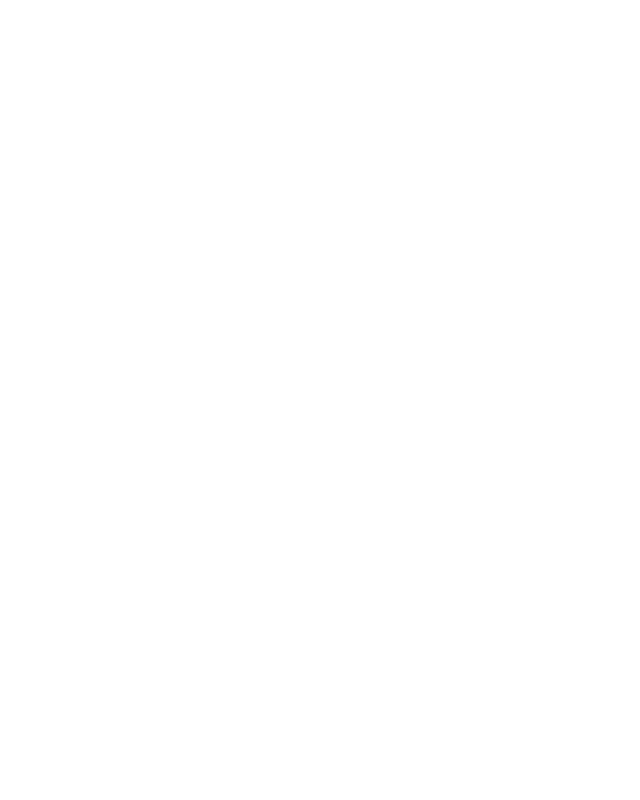
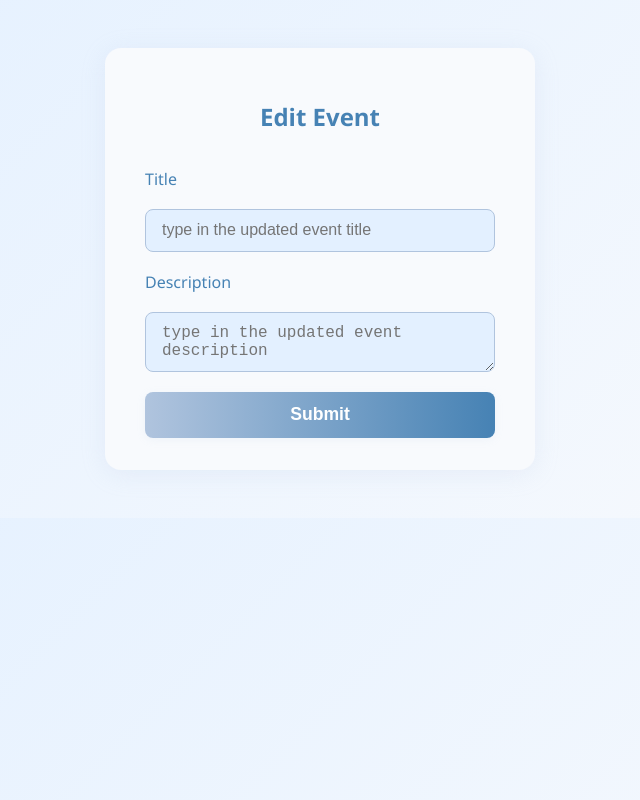
Before and after one commit to maki-ni/Event-app, a React (Vite) app in the folder client/: page /event/edit/1 in a window 1280 px wide. Before the commit this address had no page. Shown: the whole page, without its empty margins (320-960 px from the left). Built offline with nearby package versions, Linux system fonts and the light colour scheme; sample sign-in values are in the browser's storage.

Commit message:
added an edit event feature to update events only by admin

```diff
--- a/client/src/App.jsx
+++ b/client/src/App.jsx
@@ -10,6 +10,7 @@
 import CreateEvent from './pages/CreateEvent'
 import CreateAdmin from './pages/CreateAdmin'
 import AdminDelete from './pages/AdminDelete'
+import EditEvent from './pages/EditEvent'
 
 function App() {
   return (
@@ -24,6 +25,7 @@
 
         <Route path="/admin/create" element={<ProtectedRoute><CreateAdmin /></ProtectedRoute>}></Route>
         <Route path="/admin/delete" element={<ProtectedRoute><AdminDelete /></ProtectedRoute>} />
+        <Route path="/event/edit/:id" element={<ProtectedRoute><EditEvent /></ProtectedRoute>} />
         <Route path='/error' element={<ErrorPage />} />
       </Routes>
 
--- a/client/src/pages/AdminDashboard.jsx
+++ b/client/src/pages/AdminDashboard.jsx
@@ -2,14 +2,17 @@
 import { useState, useEffect } from "react"
 import Navbar from "../components/Navbar"
 import styles from "./Home.module.css"
+import { useNavigate } from "react-router-dom"
 
 function AdminDashboard() {
+    const navigate = useNavigate();
     const [events, setEvents] = useState([])
     useEffect(() => {
         fetch("http://localhost:3000")
             .then(res => res.json())
         .then(data => setEvents(data))
     })
+
 
     return (
         <>
@@ -19,7 +22,10 @@
                 <ul className={styles.eventList}>
                     {events.map((event, id) => (<li className={styles.eventItem} key={id}>
                         <div className={styles.eventTitle}>{event.title}</div>
-                                                <div className={styles.eventDetails}>{event.description}</div>
+                        <div className={styles.eventDetails}>{event.description}</div>
+                        <button onClick={() => {
+                            navigate(`/event/edit/${event._id}`);
+                        }}>Edit</button>
                     </li>))}
 
                 </ul>
--- a/client/src/pages/AdminDelete.jsx
+++ b/client/src/pages/AdminDelete.jsx
@@ -19,7 +19,7 @@
 
 
             });
-            const data = await res.json();
+            await res.json();
             if (res.ok) {
 
                 navigate("/admin")
--- /dev/null
+++ b/client/src/pages/EditEvent.jsx
@@ -0,0 +1,39 @@
+import { useState } from "react";
+import { useNavigate, useParams } from "react-router-dom";
+import styles from "./EditEvent.module.css";
+
+function EditEvent() {
+    const [title, setTitle] = useState("");
+    const [description, setDescription] = useState("");
+    const { id } = useParams();
+    const navigate = useNavigate();
+    const updateEvents = (e) => {
+        e.preventDefault();
+        fetch(`http://localhost:3000/event/${id}`,
+            {
+                method: "PUT",
+                headers: {
+                    "Content-Type": "application/json",
+                    "Authorization": "Bearer " + localStorage.getItem("token")
+
+                },
+                body: JSON.stringify({title, description})
+
+
+            }
+        )
+        navigate("/admin");
+    }
+
+    return (
+        <form className={styles.editEventForm} onSubmit={updateEvents}>
+            <h2 style={{textAlign: 'center', color: '#4682b4', marginBottom: '1rem'}}>Edit Event</h2>
+            <label htmlFor="eventTitle">Title</label>
+            <input type="text" id="eventTitle" placeholder="type in the updated event title" value={title} onChange={e => setTitle(e.target.value)} />
+            <label htmlFor="eventDescription">Description</label>
+            <textarea id="eventDescription" placeholder="type in the updated event description" value={description} onChange={e => setDescription(e.target.value)} />
+            <button type="submit">Submit</button>
+        </form>
+    );
+}
+export default EditEvent
--- /dev/null
+++ b/client/src/pages/EditEvent.module.css
@@ -0,0 +1,44 @@
+/* EditEvent.module.css */
+.editEventForm {
+  background: #f8fafd;
+  border-radius: 16px;
+  box-shadow: 0 4px 24px rgba(176,196,222,0.18);
+  max-width: 350px;
+  margin: 3rem auto;
+  padding: 2rem 2.5rem;
+  display: flex;
+  flex-direction: column;
+  gap: 1.2rem;
+}
+.editEventForm label {
+  color: #4682b4;
+  font-weight: 500;
+}
+.editEventForm input, .editEventForm textarea {
+  padding: 0.7rem 1rem;
+  border: 1px solid #b0c4de;
+  border-radius: 8px;
+  font-size: 1rem;
+  background: #e3f0ff;
+  color: #222;
+  outline: none;
+  transition: border 0.2s;
+}
+.editEventForm input:focus, .editEventForm textarea:focus {
+  border: 1.5px solid #4682b4;
+}
+.editEventForm button {
+  background: linear-gradient(90deg, #b0c4de 0%, #4682b4 100%);
+  color: #fff;
+  border: none;
+  border-radius: 8px;
+  padding: 0.8rem 0;
+  font-size: 1.1rem;
+  font-weight: 600;
+  cursor: pointer;
+  box-shadow: 0 2px 8px rgba(176,196,222,0.12);
+  transition: background 0.2s;
+}
+.editEventForm button:hover {
+  background: linear-gradient(90deg, #4682b4 0%, #b0c4de 100%);
+}
```
